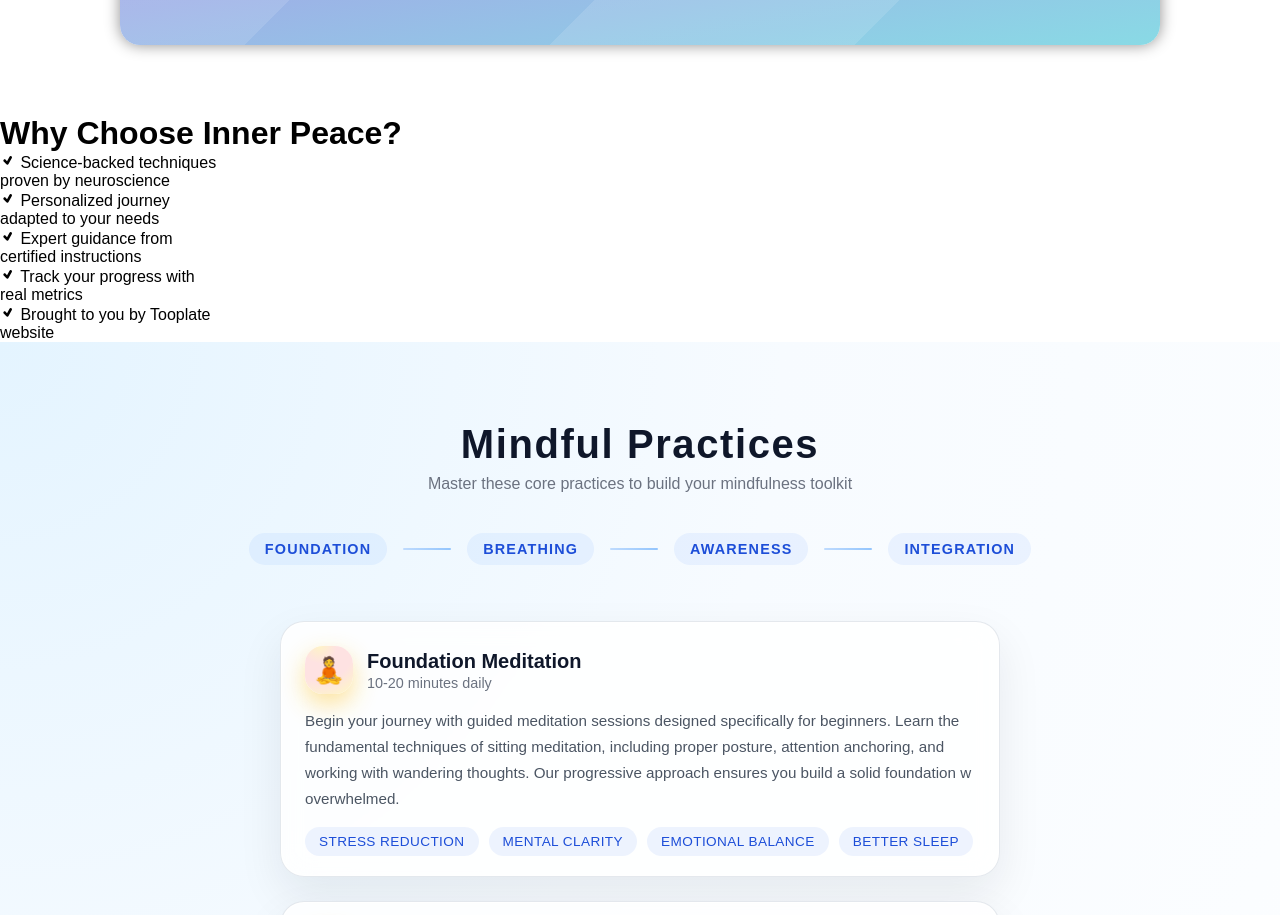
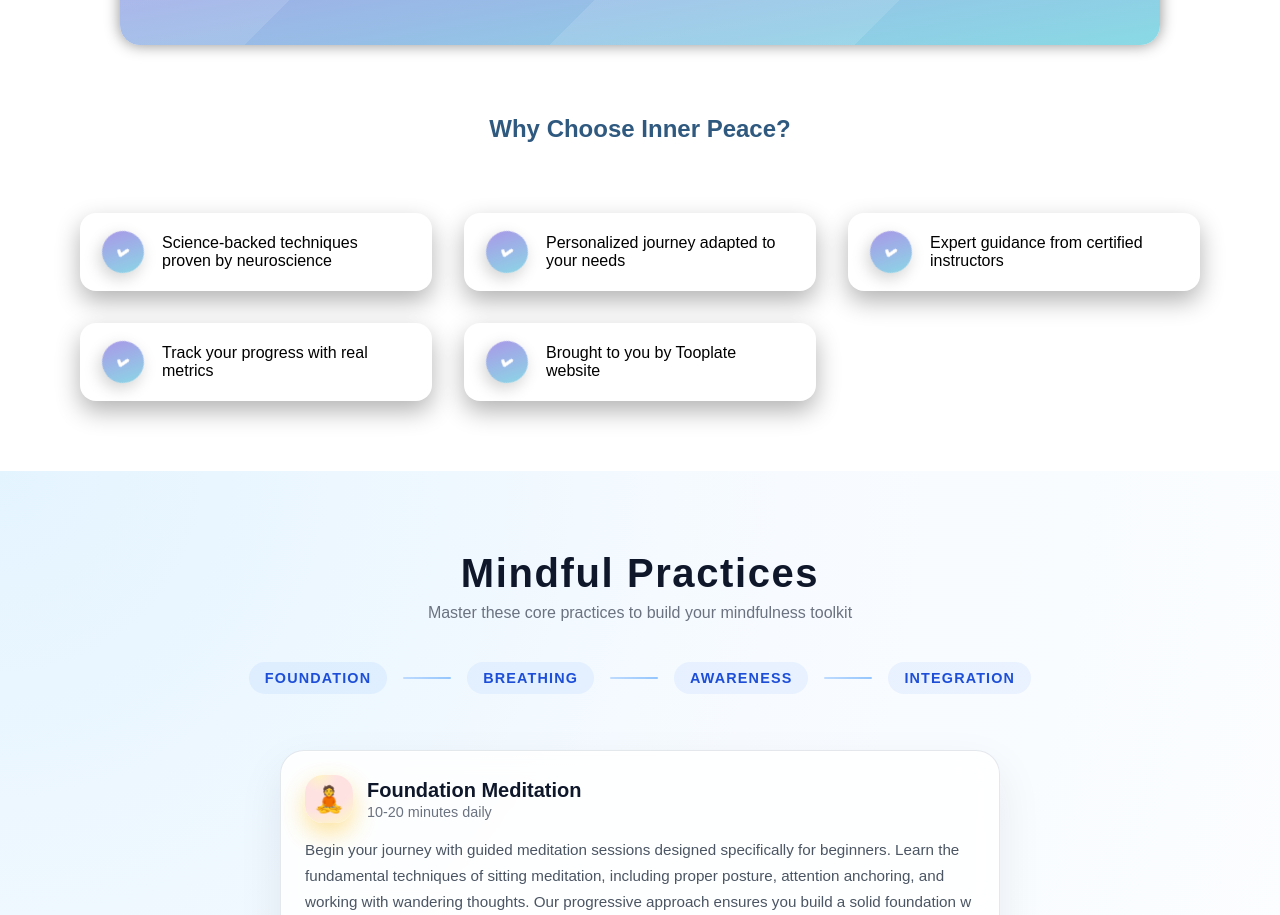
Before and after one commit to manpreetkaur292006-design/REACT-JS-CLASSES, a React (Vite) app in the folder Landing-Page/: page / in a window 1280 px wide. Shown: the part 1150-2065 px from the top of the page. Built offline with nearby package versions, Linux system fonts and the light colour scheme.

Commit message:
made some changes in why choose section

```diff
--- a/Landing-Page/src/components/WhyChooseSection.jsx
+++ b/Landing-Page/src/components/WhyChooseSection.jsx
@@ -5,49 +5,48 @@ const WhyChooseSection = () => {
   return (
     <>
       <div className='why-choose-section'>
-        <h1>Why Choose Inner Peace?</h1>
-        <div id='features-cards'>
-
-          <div className='feature' id='feature-1'>
+        <h2 className='why-title'>Why Choose Inner Peace?</h2>
+        <div className='why-grid'>
+          <div className='why-item'>
+            <div className='why-icon'>
+              <TiTick />
+            </div>
             <p>
-              <TiTick /> Science-backed techniques
-              <br />
-              proven by neuroscience
+              Science-backed techniques proven by neuroscience
             </p>
           </div>
-
-          <div className='feature' id='feature-2'>
+          <div className='why-item'>
+            <div className='why-icon'>
+              <TiTick />
+            </div>
             <p>
-              <TiTick /> Personalized journey
-              <br />
-              adapted to your needs
+              Personalized journey adapted to your needs
             </p>
           </div>
-
-          <div className='feature' id='feature-3'>
+          <div className='why-item'>
+            <div className='why-icon'>
+              <TiTick />
+            </div>
             <p>
-              <TiTick /> Expert guidance from
-              <br />
-              certified instructions
+              Expert guidance from certified instructors
             </p>
           </div>
-
-          <div className='feature' id='feature-4'>
+          <div className='why-item'>
+            <div className='why-icon'>
+              <TiTick />
+            </div>
             <p>
-              <TiTick /> Track your progress with
-              <br />
-              real metrics
+              Track your progress with real metrics
             </p>
           </div>
-
-          <div className='feature' id='feature-5'>
+          <div className='why-item'>
+            <div className='why-icon'>
+              <TiTick />
+            </div>
             <p>
-              <TiTick /> Brought to you by Tooplate
-              <br />
-              website
+              Brought to you by Tooplate website
             </p>
           </div>
-
         </div>
       </div>
     </>
```
